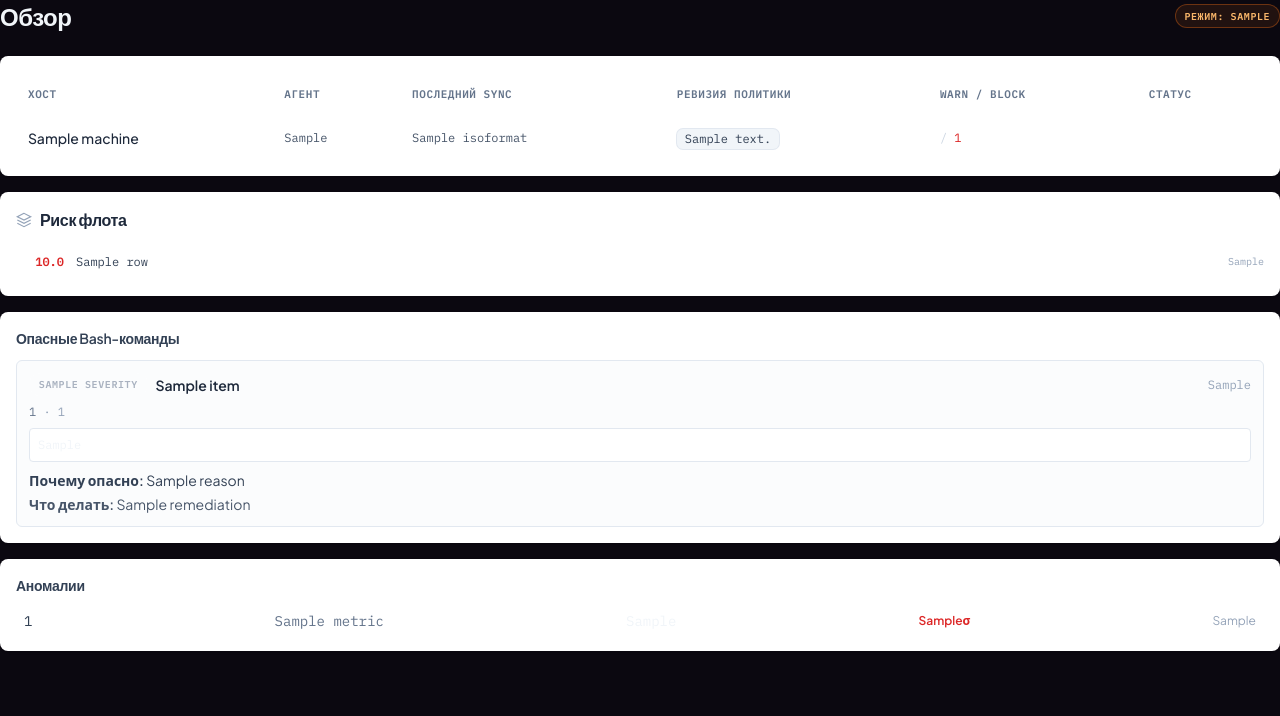
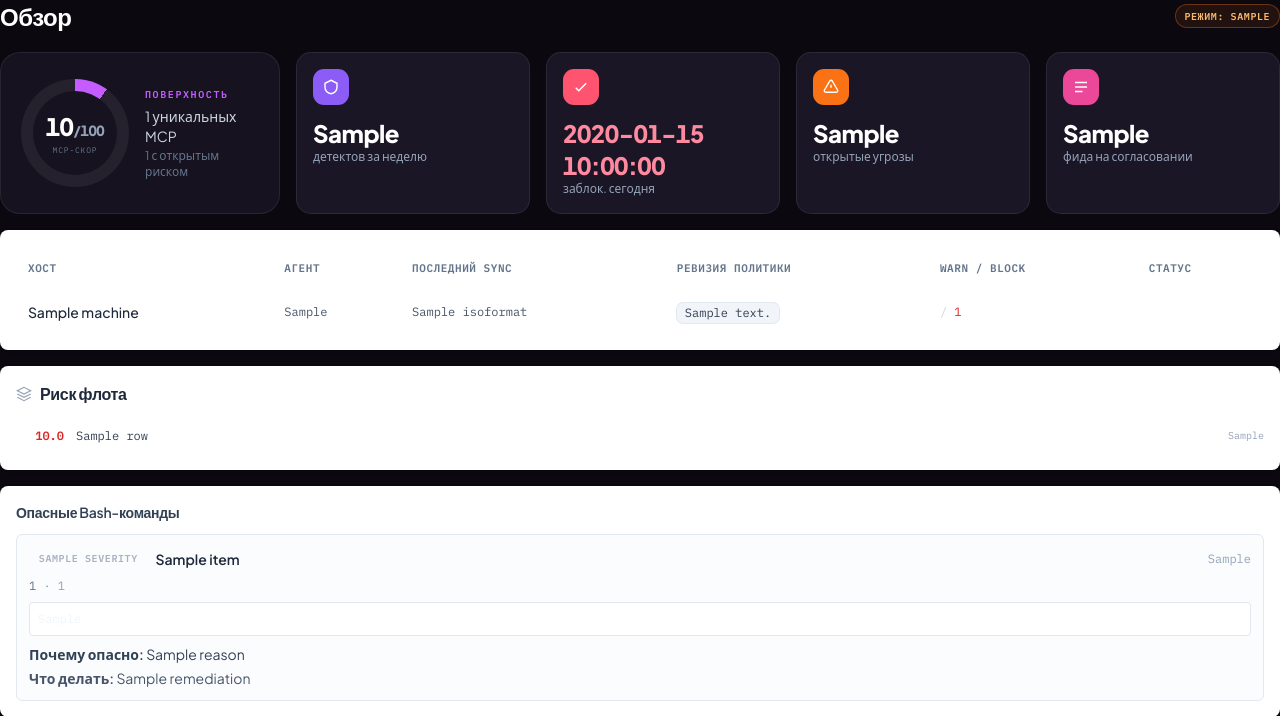
Before and after one commit to timderbak/ccguard, a Python web app: template src/ccguard/server/web/templates/overview.html in a window 1280 px wide. Shown: the top 716 px of the page. Run offline with Jinja, Linux system fonts and the light colour scheme; the template is opened without the code that fills it: most values are stand-ins (such as "Sample title", 1, 10 or a date in 2020); some libraries are stand-ins or nearby versions.

Commit message:
feat(ui): Fortexa dashboard — surface score + KPI strip (UI redesign Phase 1b)
Home (/) reskinned to the dark Fortexa dashboard: a surface-score ring +
four KPI tiles (детекты за неделю · заблокировано сегодня · открытые угрозы ·
фиды на согласовании) above the existing fleet/risk/anomalies sections (kept
intact, testids preserved).

- surface_score_service (read-only): starter 0–100 MCP-surface score from unique
  MCP count + open block/critical findings (flagged for calibration). + unit test.
- overview route passes surface + KPI counts (read-only queries).
- overview.html: KPI header; legacy white cards left for Phase 3.
- overview snapshot regenerated.

Regression 1499 passed / 15 skipped / 0 failed. Engines/enforce/DB untouched.

Co-Authored-By: Claude Opus 4.8 (1M context) <noreply@anthropic.com>

```diff
--- a/src/ccguard/server/web/templates/overview.html
+++ b/src/ccguard/server/web/templates/overview.html
@@ -1,21 +1,71 @@
 {% extends "base.html" %}
 {% block title %}ccguard — обзор{% endblock %}
 {% block content %}
-<div class="flex items-center justify-between mb-6 flex-wrap gap-3">
-    <h2 class="text-2xl font-semibold">Обзор</h2>
+<style>
+  .ov-ring{--p:0;width:108px;height:108px;border-radius:50%;display:grid;place-items:center;flex:none;
+    background:conic-gradient(#c45cff calc(var(--p)*1%), #ffffff10 0)}
+  .ov-ring .hole{width:84px;height:84px;border-radius:50%;background:var(--card);display:grid;place-items:center;text-align:center}
+  .ov-kpi .ic{width:36px;height:36px;border-radius:11px;display:grid;place-items:center}
+  .ov-kpi .ic svg{width:18px;height:18px;stroke:#fff;stroke-width:1.9;fill:none}
+</style>
+
+<div class="flex items-center justify-between mb-5 flex-wrap gap-3">
+    <h2 class="text-2xl text-white cc-display">Обзор</h2>
     <div class="flex items-center gap-3" data-testid="overview-mode-badge">
         <span class="cc-sev {% if enforcement_mode == 'enforce' %}cc-sev-block{% else %}cc-sev-warn{% endif %}"
               title="Режим enforce блокирует команды; observe только логирует.">
             режим: {{ enforcement_mode | upper }}
         </span>
         {% if dangerous_today is defined and dangerous_today > 0 %}
-        <span class="cc-mono text-xs text-slate-600"
-              data-testid="dangerous-today-counter">
-            {% if enforcement_mode == 'observe' %}за сегодня пропущено{% else %}за сегодня заблокировано{% endif %}: <b class="text-slate-900">{{ dangerous_today }}</b>
+        <span class="cc-mono text-xs text-slate-400" data-testid="dangerous-today-counter">
+            {% if enforcement_mode == 'observe' %}за сегодня пропущено{% else %}за сегодня заблокировано{% endif %}: <b class="text-white">{{ dangerous_today }}</b>
         </span>
         {% endif %}
     </div>
 </div>
+
+<!-- Fortexa dashboard header: surface score + KPI strip -->
+<div class="grid grid-cols-1 lg:grid-cols-[280px_1fr] gap-4 mb-4">
+    <div class="cc-card p-5 flex items-center gap-4">
+        <div class="ov-ring" style="--p: {{ surface.score }}">
+            <div class="hole">
+                <div>
+                    <div class="cc-num text-2xl text-white">{{ surface.score }}<span class="text-sm text-slate-400">/100</span></div>
+                    <div class="cc-mono text-[8px] tracking-widest text-slate-500 mt-0.5">MCP-СКОР</div>
+                </div>
+            </div>
+        </div>
+        <div>
+            <div class="cc-eyebrow">Поверхность</div>
+            <div class="text-sm text-slate-300 mt-1">{{ surface.mcp_count }} уникальных MCP</div>
+            <div class="text-xs text-slate-500 mt-0.5">{{ surface.risk_count }} с открытым риском</div>
+        </div>
+    </div>
+
+    <div class="grid grid-cols-2 sm:grid-cols-4 gap-4">
+        <div class="cc-card-2 p-4 ov-kpi">
+            <div class="ic" style="background:#8b5cf6"><svg viewBox="0 0 24 24"><path d="M12 3l8 4v5c0 5-3.5 8-8 9-4.5-1-8-4-8-9V7z"/></svg></div>
+            <div class="cc-num text-2xl text-white mt-3">{{ week_detections }}</div>
+            <div class="text-xs text-slate-400">детектов за неделю</div>
+        </div>
+        <div class="cc-card-2 p-4 ov-kpi">
+            <div class="ic" style="background:#ff5470"><svg viewBox="0 0 24 24"><path d="M5 13l4 4L19 7"/></svg></div>
+            <div class="cc-num text-2xl mt-3" style="color:#ff8aa0">{{ dangerous_today or 0 }}</div>
+            <div class="text-xs text-slate-400">{% if enforcement_mode == 'observe' %}пропущено сегодня{% else %}заблок. сегодня{% endif %}</div>
+        </div>
+        <div class="cc-card-2 p-4 ov-kpi">
+            <div class="ic" style="background:#f97316"><svg viewBox="0 0 24 24"><path d="M12 9v4M12 17h.01M10.3 4l-7 12a2 2 0 001.7 3h14a2 2 0 001.7-3l-7-12a2 2 0 00-3.4 0z"/></svg></div>
+            <div class="cc-num text-2xl text-white mt-3">{{ open_threats }}</div>
+            <div class="text-xs text-slate-400">открытые угрозы</div>
+        </div>
+        <div class="cc-card-2 p-4 ov-kpi">
+            <div class="ic" style="background:#ec4899"><svg viewBox="0 0 24 24"><path d="M4 6h16M4 12h16M4 18h10"/></svg></div>
+            <div class="cc-num text-2xl text-white mt-3">{{ pending_feeds }}</div>
+            <div class="text-xs text-slate-400">фида на согласовании</div>
+        </div>
+    </div>
+</div>
+
 <div class="bg-white rounded-lg shadow p-4"
      hx-get="/_partials/overview/fleet-table"
      hx-trigger="every 30s">
```
Also changed, not shown: src/ccguard/server/services/surface_score_service.py (added, +56 -0 lines), src/ccguard/server/web/routes.py (+22 -0 lines), tests/_snapshots/overview_empty.html (+53 -2 lines), tests/unit/test_surface_score.py (added, +42 -0 lines).
